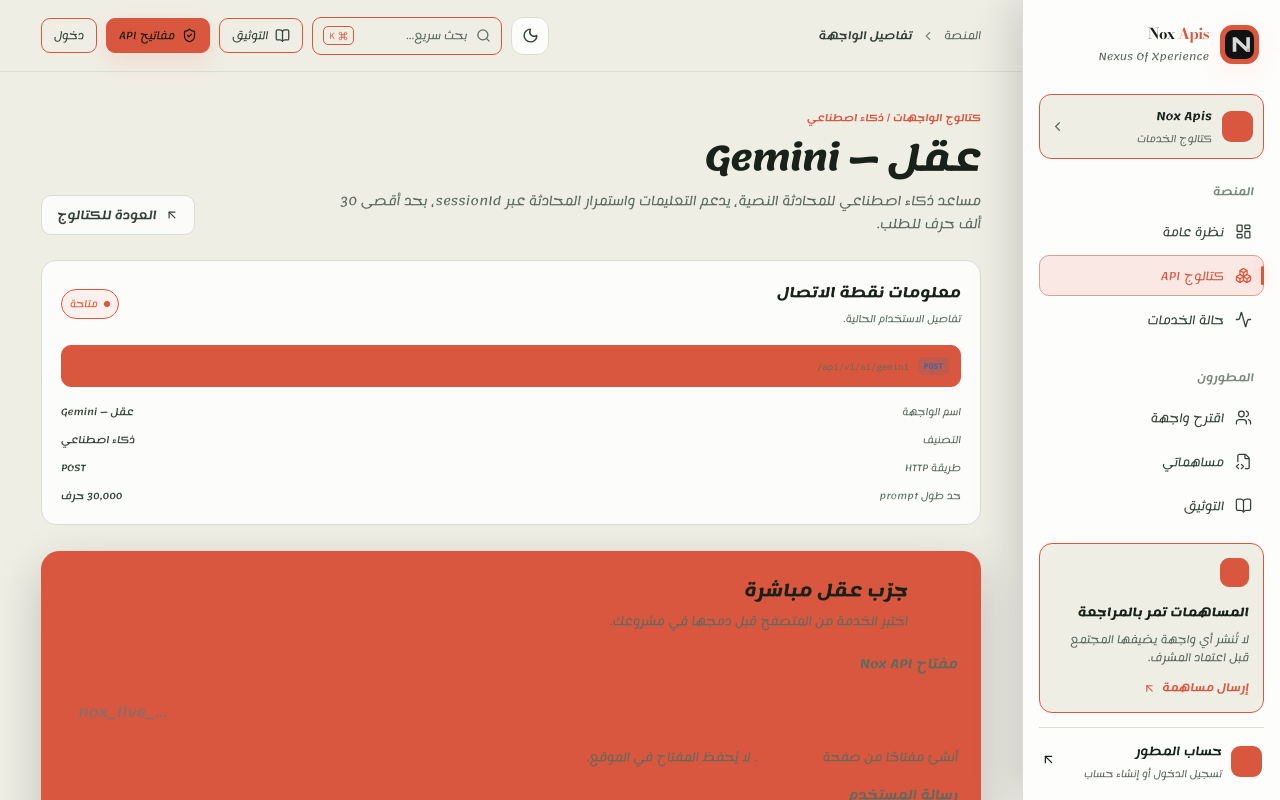
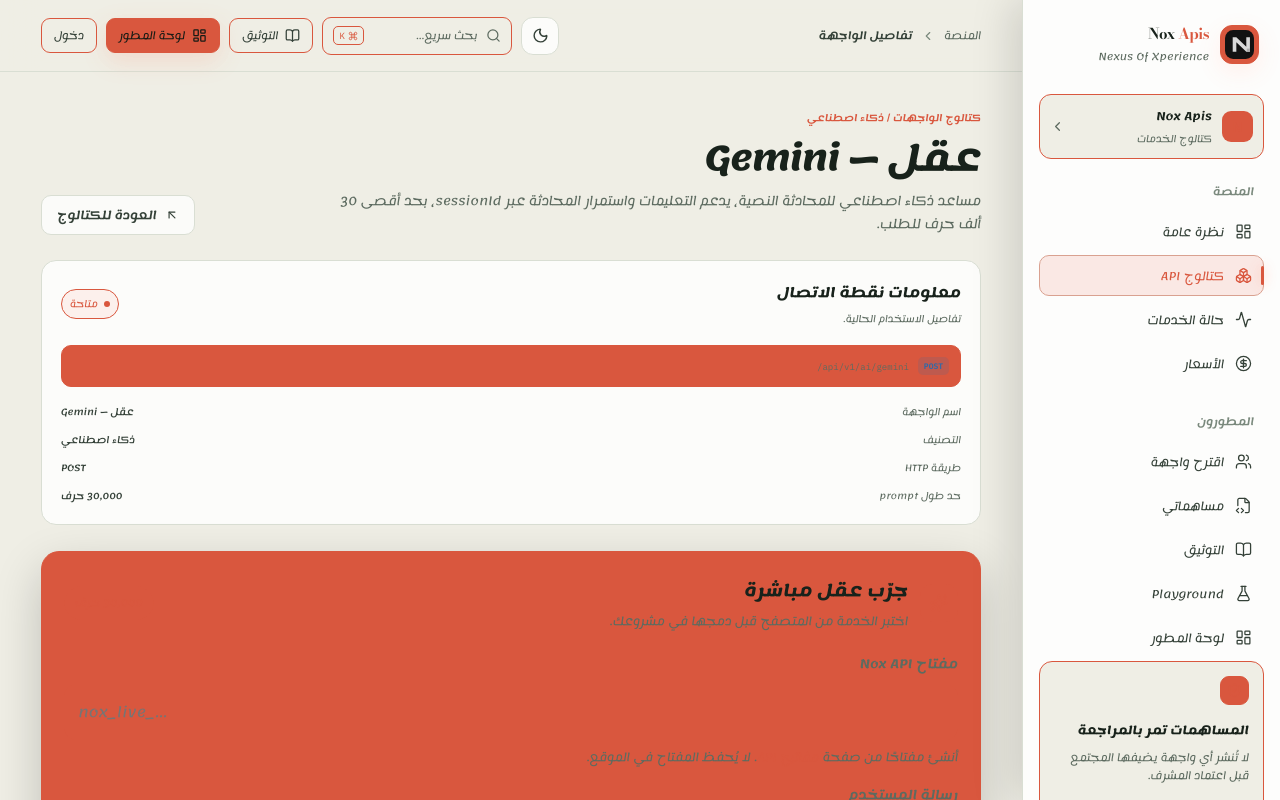
Before and after one commit to T7-T7/Bmg-Apis, a Next.js app: page /apis/aql-gemini in a window 1280 px wide. Shown: the top 800 px of the page. Built offline with nearby package versions, Linux system fonts and the light colour scheme.

Commit message:
Add dashboard, playground, and pricing navigation

```diff
--- a/components/app-shell.tsx
+++ b/components/app-shell.tsx
@@ -4,7 +4,7 @@ import Image from "next/image";
 import Link from "next/link";
 import { usePathname } from "next/navigation";
 import { useEffect, useState, type ReactNode } from "react";
-import { Activity, ArrowUpLeft, BookOpen, Boxes, ChevronLeft, Command, FileCode2, LayoutDashboard, Menu, Search, ShieldCheck, Users, X } from "lucide-react";
+import { Activity, ArrowUpLeft, BookOpen, Boxes, ChevronLeft, CircleDollarSign, Command, FileCode2, FlaskConical, LayoutDashboard, Menu, Search, ShieldCheck, Users, X } from "lucide-react";
 import ThemeToggle from "@/components/theme-toggle";
 
 type NavItem = { href: string; label: string; icon: typeof LayoutDashboard };
@@ -15,11 +15,14 @@ const groups: NavGroup[] = [
     { href: "/", label: "نظرة عامة", icon: LayoutDashboard },
     { href: "/apis", label: "كتالوج API", icon: Boxes },
     { href: "/status", label: "حالة الخدمات", icon: Activity },
+    { href: "/pricing", label: "الأسعار", icon: CircleDollarSign },
   ]},
   { label: "المطورون", items: [
     { href: "/create", label: "اقترح واجهة", icon: Users },
     { href: "/my-apis", label: "مساهماتي", icon: FileCode2 },
     { href: "/docs", label: "التوثيق", icon: BookOpen },
+    { href: "/playground", label: "Playground", icon: FlaskConical },
+    { href: "/dashboard", label: "لوحة المطور", icon: LayoutDashboard },
   ]},
 ];
 
@@ -69,9 +72,9 @@ export default function AppShell({ children }: Readonly<{ children: ReactNode }>
       <main className="main-area">
         <header className="topbar">
           <div className="topbar-start"><button className="icon-button mobile-menu" onClick={() => setMenuOpen(value => !value)} aria-label={menuOpen ? "إغلاق القائمة" : "فتح القائمة"} aria-expanded={menuOpen}>{menuOpen ? <X size={19} /> : <Menu size={19} />}</button><div className="breadcrumbs"><span>المنصة</span><ChevronLeft size={14} /><strong>{current}</strong></div></div>
-          <div className="topbar-actions"><ThemeToggle /><button className="quick-search" onClick={() => setSearchOpen(true)}><Search size={15} /><span>بحث سريع...</span><kbd><Command size={10} /> K</kbd></button><Link href="/docs" className="top-docs"><BookOpen size={15} /><span>التوثيق</span></Link><Link href="/dashboard/api-keys" className="top-create"><ShieldCheck size={15} /><span>مفاتيح API</span></Link><Link href="/login" className="top-docs"><span>دخول</span></Link></div>
+          <div className="topbar-actions"><ThemeToggle /><button className="quick-search" onClick={() => setSearchOpen(true)}><Search size={15} /><span>بحث سريع...</span><kbd><Command size={10} /> K</kbd></button><Link href="/docs" className="top-docs"><BookOpen size={15} /><span>التوثيق</span></Link><Link href="/dashboard" className="top-create"><LayoutDashboard size={15} /><span>لوحة المطور</span></Link><Link href="/login" className="top-docs"><span>دخول</span></Link></div>
         </header>
-        {searchOpen && <div className="command-overlay" role="dialog" aria-modal="true" aria-label="البحث السريع" onMouseDown={event => { if (event.target === event.currentTarget) setSearchOpen(false); }}><div className="command-panel"><div className="command-input"><Search size={18} /><input autoFocus placeholder="ابحث أو اكتب اسم القسم..." onKeyDown={event => { if (event.key === "Enter") { const value = event.currentTarget.value.trim(); if (/api|واجهة|كتالوج/i.test(value)) window.location.href = "/apis"; else if (/مساهمة|اقتراح|إضافة/i.test(value)) window.location.href = "/create"; else if (/توثيق|docs/i.test(value)) window.location.href = "/docs"; else if (/حالة|status/i.test(value)) window.location.href = "/status"; else window.location.href = "/"; } }} /><kbd>ESC</kbd></div><div className="command-hint">انتقال سريع إلى أقسام المنصة</div>{groups.flatMap(group => group.items).map(item => { const Icon = item.icon; return <Link className="command-link" href={item.href} key={item.href} onClick={() => setSearchOpen(false)}><Icon size={16} /><span>{item.label}</span><ArrowUpLeft size={13} /></Link>; })}</div></div>}
+        {searchOpen && <div className="command-overlay" role="dialog" aria-modal="true" aria-label="البحث السريع" onMouseDown={event => { if (event.target === event.currentTarget) setSearchOpen(false); }}><div className="command-panel"><div className="command-input"><Search size={18} /><input autoFocus placeholder="ابحث أو اكتب اسم القسم..." onKeyDown={event => { if (event.key === "Enter") { const value = event.currentTarget.value.trim(); if (/api|واجهة|كتالوج/i.test(value)) window.location.href = "/apis"; else if (/مساهمة|اقتراح|إضافة/i.test(value)) window.location.href = "/create"; else if (/توثيق|docs/i.test(value)) window.location.href = "/docs"; else if (/playground|تجربة|اختبار/i.test(value)) window.location.href = "/playground"; else if (/سعر|أسعار|pricing/i.test(value)) window.location.href = "/pricing"; else if (/dashboard|لوحة/i.test(value)) window.location.href = "/dashboard"; else if (/حالة|status/i.test(value)) window.location.href = "/status"; else window.location.href = "/"; } }} /><kbd>ESC</kbd></div><div className="command-hint">انتقال سريع إلى أقسام المنصة</div>{groups.flatMap(group => group.items).map(item => { const Icon = item.icon; return <Link className="command-link" href={item.href} key={item.href} onClick={() => setSearchOpen(false)}><Icon size={16} /><span>{item.label}</span><ArrowUpLeft size={13} /></Link>; })}</div></div>}
         <div className="page-content">{children}</div>
         <footer className="app-footer"><span>© 2026 Nox Apis</span><span><i className="footer-status" /> نسخة الواجهة — خدمات التشغيل قيد التنفيذ</span></footer>
       </main>
```
